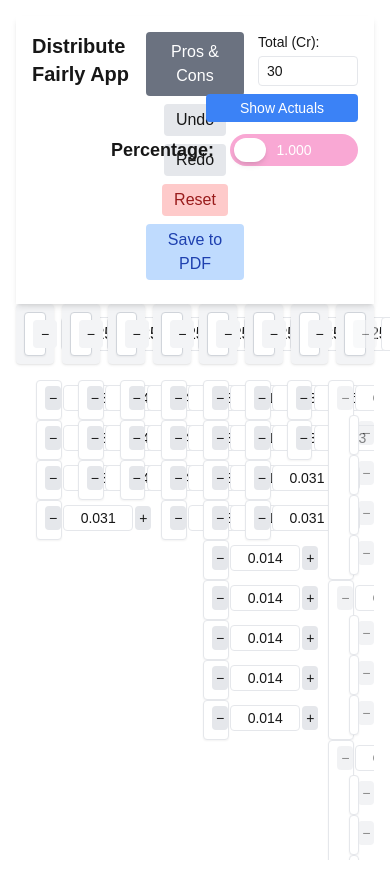
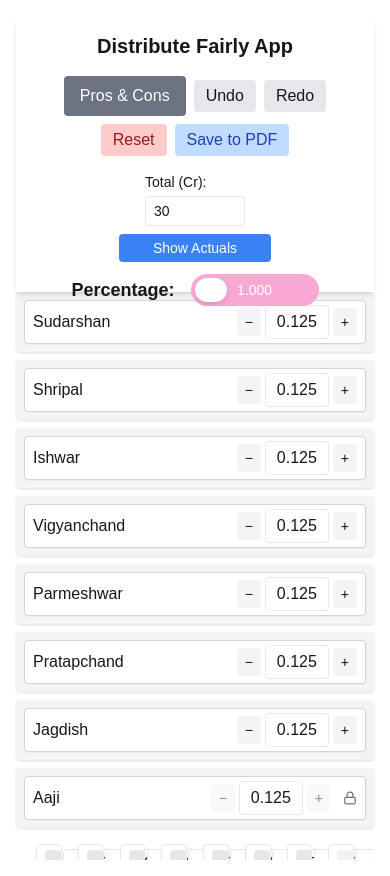
Before and after one commit to zarir-engineer/fair-distribution-app, a Next.js app: page / in a window 390 px wide. Built offline with nearby package versions, Linux system fonts and the light colour scheme.

Commit message:
Update SingleTreeColumn.tsx

```diff
--- a/app/components/SingleTreeColumn.tsx
+++ b/app/components/SingleTreeColumn.tsx
@@ -313,14 +313,14 @@ const SingleTreeColumn = () => {
 
       {/* Sticky Header */}
       <div className="bg-white shadow-md p-4 sticky top-0 z-10" style={{ minHeight: '150px' }}>
-        <div className="grid grid-cols-3 gap-4 items-start mb-2">
+        <div className="grid grid-cols-1 sm:grid-cols-3 gap-4 items-start mb-2">
           {/* Left: Title */}
-          <div className="flex items-center">
+          <div className="flex items-center justify-center sm:justify-start">
             <h1 className="text-xl font-bold">Distribute Fairly App</h1>
           </div>
 
           {/* Center: Buttons */}
-          <div className="flex flex-wrap justify-center items-center gap-2">
+          <div className="flex flex-wrap justify-center items-center gap-2 sm:justify-start">
             <button
               onClick={() => setShowProsCons(true)}
               className="px-4 py-2 bg-gray-500 text-white rounded hover:bg-gray-600"
@@ -342,7 +342,7 @@ const SingleTreeColumn = () => {
           </div>
 
           {/* Right: Controls */}
-          <div className="flex flex-col items-end gap-2 text-sm">
+          <div className="flex flex-col items-center sm:items-end gap-2 text-sm">
             <div>
               <label className="block mb-1">Total (Cr):</label>
               <input
@@ -354,7 +354,7 @@ const SingleTreeColumn = () => {
                 className="w-[100px] px-2 py-1 border rounded text-sm"
               />
             </div>
-            <div className="flex flex-col items-end gap-2">
+            <div className="flex flex-col items-center sm:items-end gap-2">
               <button
                 onClick={() => setShowActuals(!showActuals)}
                 className="px-3 py-1 bg-blue-500 text-white rounded hover:bg-blue-600 text-sm"
@@ -397,9 +397,12 @@ const SingleTreeColumn = () => {
       </div>
 
       {/* Top-Level Nodes in Header */}
-      <div className="grid grid-cols-8 gap-2">
+      <div className="grid grid-cols-1 sm:grid-cols-8 gap-2 sm:gap-4">
         {treeData.map((node, index) => (
-          <div key={index} className="p-2 bg-gray-100 rounded shadow text-center">
+          <div
+            key={index}
+            className="p-2 bg-gray-100 rounded shadow text-center sm:w-auto w-full"
+          >
             <div className="flex items-center justify-between border border-gray-300 rounded px-2 py-1 bg-white shadow-sm w-full">
               <span className="font-medium truncate">{node.name}</span>
               <div className="flex items-center gap-1">
@@ -414,8 +417,8 @@ const SingleTreeColumn = () => {
                   {showActuals
                     ? (node.value * totalAmount).toFixed(2)  // actual amount
                     : usePercentageOf66
-                      ? (node.value * 66.67).toFixed(2)
-                      : node.value.toFixed(3)
+                    ? (node.value * 66.67).toFixed(2)
+                    : node.value.toFixed(3)
                   }
                 </span>
                 <button
```
